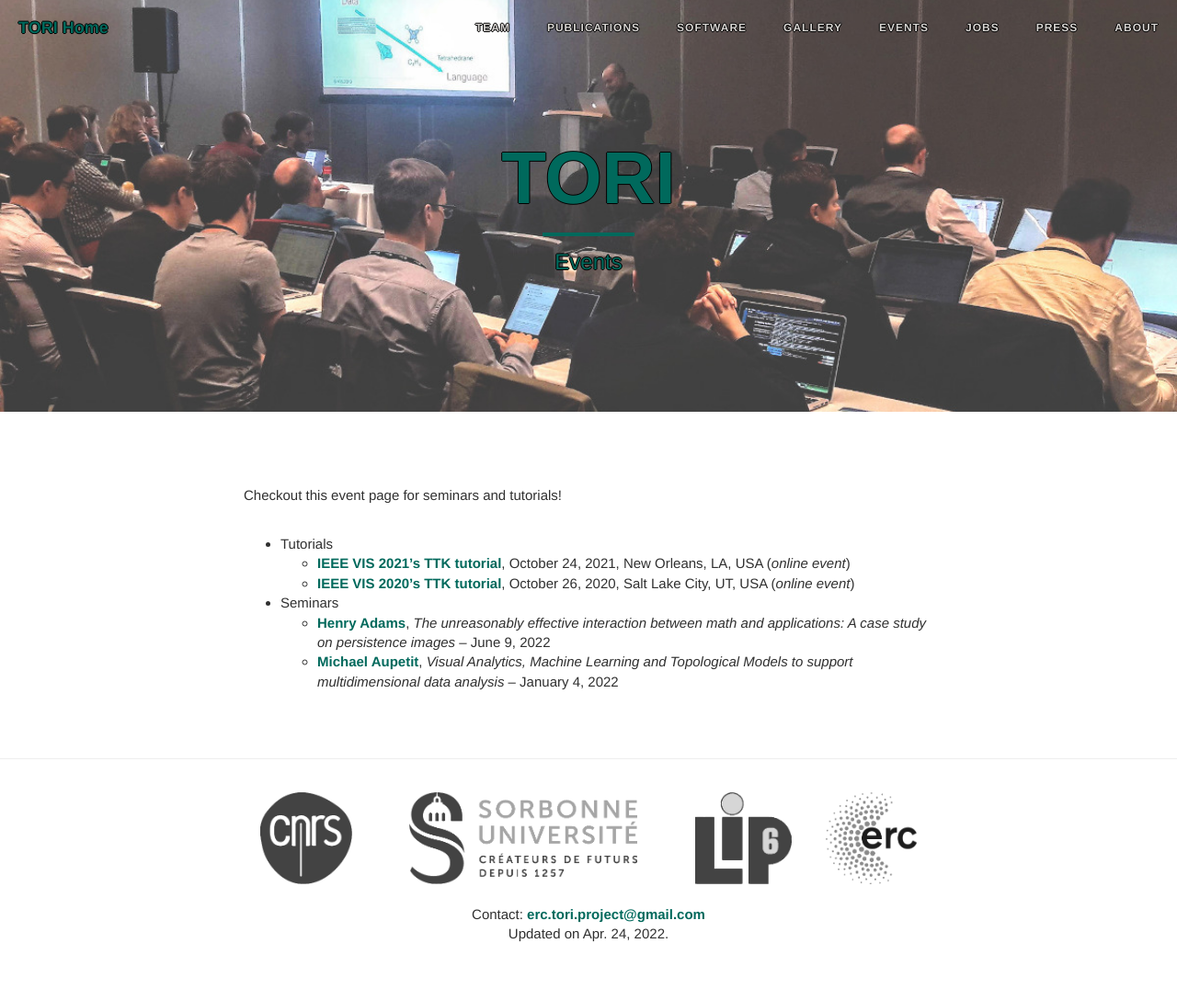
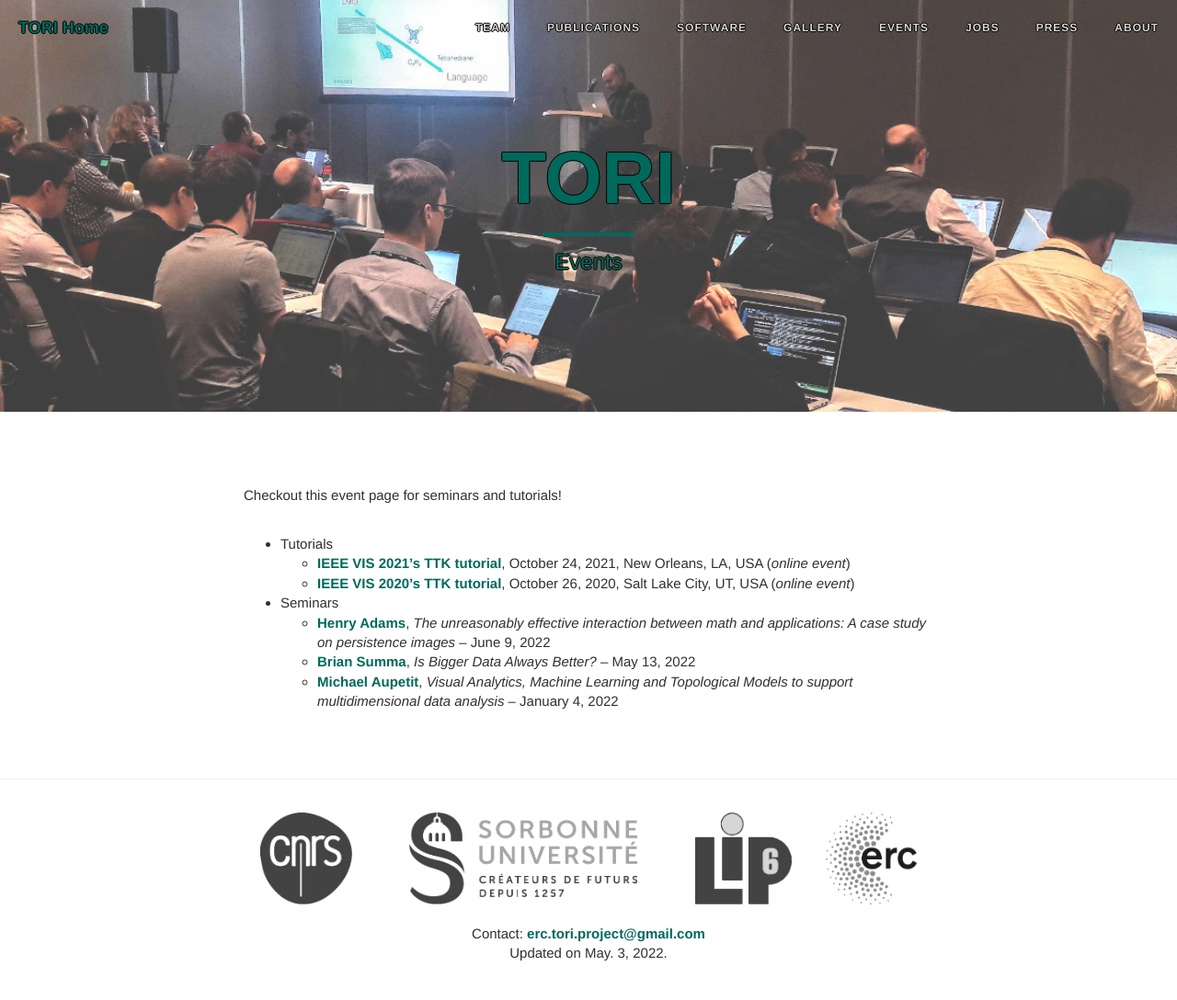
Before and after one commit to erc-tori/erc-tori.github.io, a Jekyll site: the page built from events.md, in a window 1280 px wide. Shown: the whole page at 92% size. Built offline with Jekyll 4.4.1, drawn with Linux system fonts in a browser that asks for light colours; before the commit the page ends 1066 px from its top, so only the background shows below that.

Commit message:
go for brian

```diff
--- a/_layouts/default.html
+++ b/_layouts/default.html
@@ -168,7 +168,7 @@
                     erc.tori.project@gmail.com</a><br>
 
 <!--                     Updated on {{ page.last_modified_at | date: '%b. %e, %Y' }}. -->
-                    Updated on Apr. 24, 2022.
+                    Updated on May. 3, 2022.
                     </div>
                     </p>
                 </div>
--- a/events.md
+++ b/events.md
@@ -16,6 +16,8 @@ Checkout this event page for seminars and tutorials!
   - <a href='../seminars/index.html#adams22'>Henry Adams</a>,
   *The unreasonably effective interaction between math and
 applications: A case study on persistence images* -- June 9, 2022
+  - <a href='../seminars/index.html#summa22'>Brian Summa</a>,
+  *Is Bigger Data Always Better?* -- May 13, 2022
   - <a href='../seminars/index.html#aupetit22'>Michael Aupetit</a>,
   *Visual Analytics, Machine Learning and Topological Models to support
 multidimensional data analysis* -- January 4, 2022
```
Also changed, not shown: seminars.md (+33 -1 lines).
